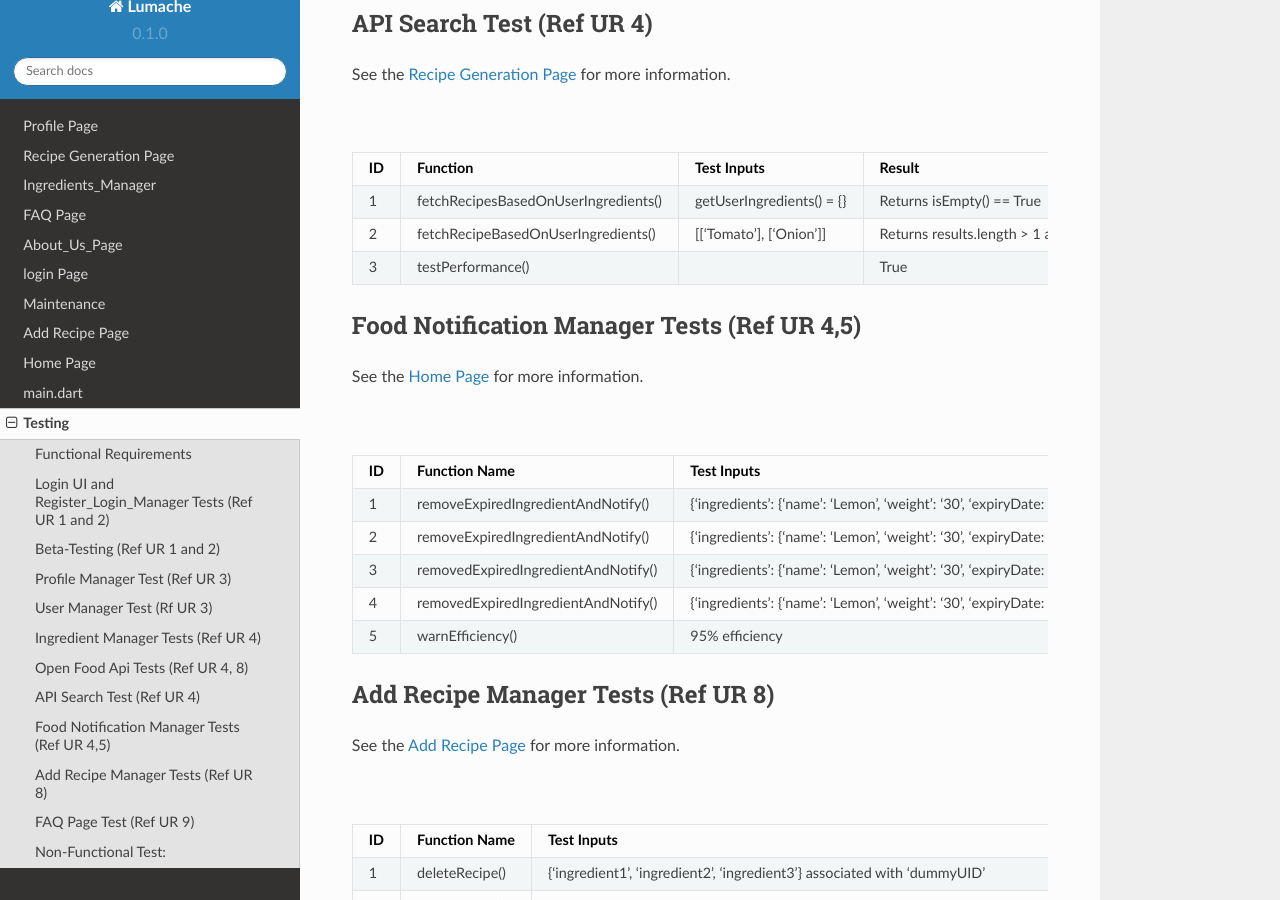
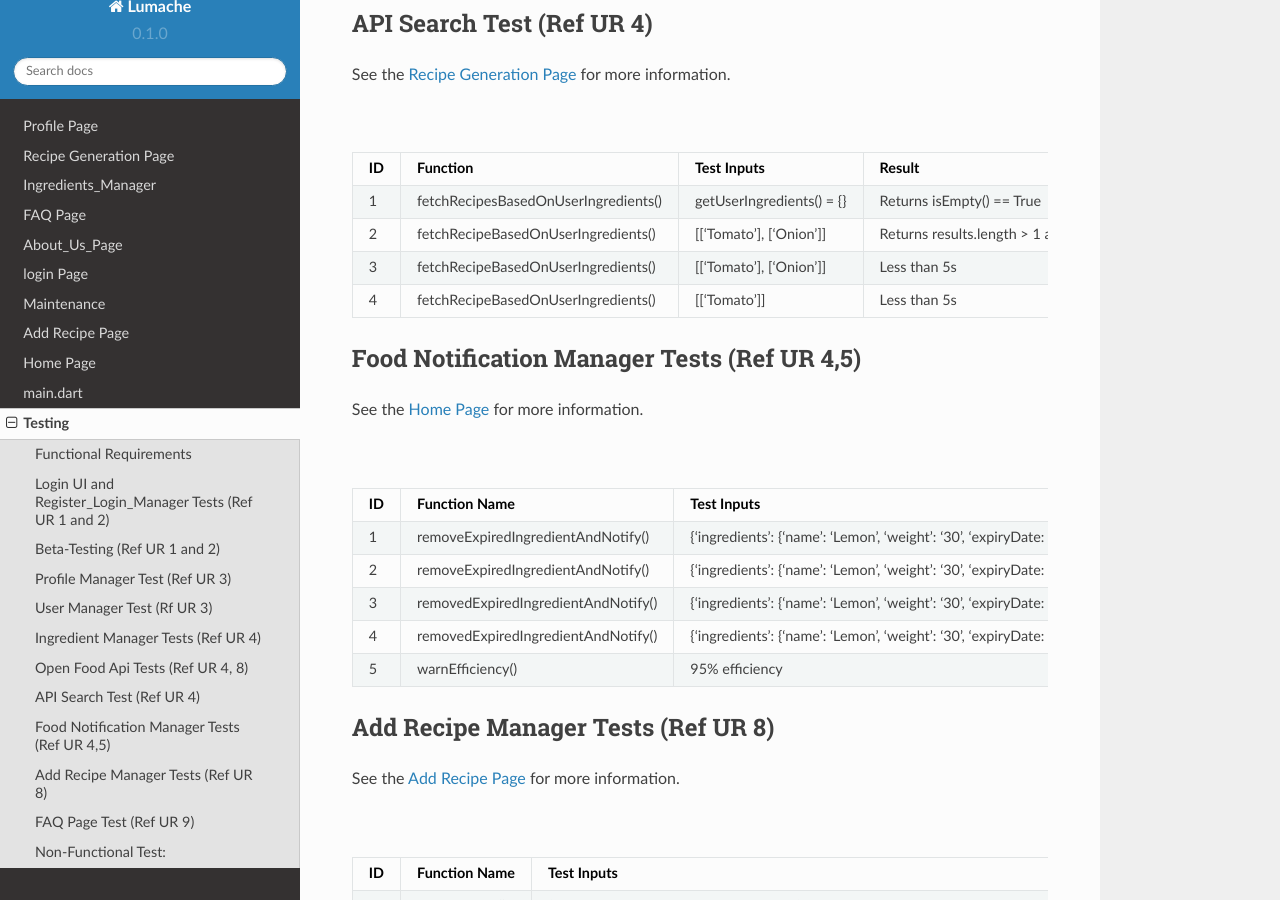
Before and after one commit to RhysRoo/SDRecipie_docs, a Sphinx documentation site: the page built from docs/source/testing.rst, in a window 1280 px wide and 900 px high, scrolled down 3609 px. Built offline with Sphinx 7.4.7 and the Read the Docs theme 2.0.0, drawn with Linux system fonts in a browser that asks for light colours; pages that are not in the unit, such as notebooks, are missing from menus.

Commit message:
feat: test

```diff
--- a/docs/source/testing.rst
+++ b/docs/source/testing.rst
@@ -423,7 +423,6 @@ See the :doc:`recipe_generation_page` for more information.
    :widths: 5 25 25 25 25
    :header-rows: 1
 
-
    * - ID
      - Function
      - Test Inputs
@@ -440,10 +439,15 @@ See the :doc:`recipe_generation_page` for more information.
      - Returns results.length > 1 and first recommendationLabel is ‘Tomato Soup’
      - FR Changed: Dynamic generation of top 5 recipes (UR 4 a, g). FR Met: User input, ingredient name and ingredient expiry date to generate recipes (UR 4 b) SR Change: Personalised Engine tailored met (UR 4 f).
    * - 3
-     - testPerformance()
+     - fetchRecipeBasedOnUserIngredients()
+     - [[‘Tomato’], [‘Onion’]]
+     - Less than 5s
+     - NF SR Changed: Recipes should be generated in less than 5 seconds.
+   * - 4
+     - fetchRecipeBasedOnUserIngredients()
+     - [[‘Tomato’]]
+     - Less than 5s
      -
-     - True
-     - NF SR: Recipes should be generated in less than a few seconds.
 
 Food Notification Manager Tests (Ref UR 4,5)
 --------------------------------------------
```
